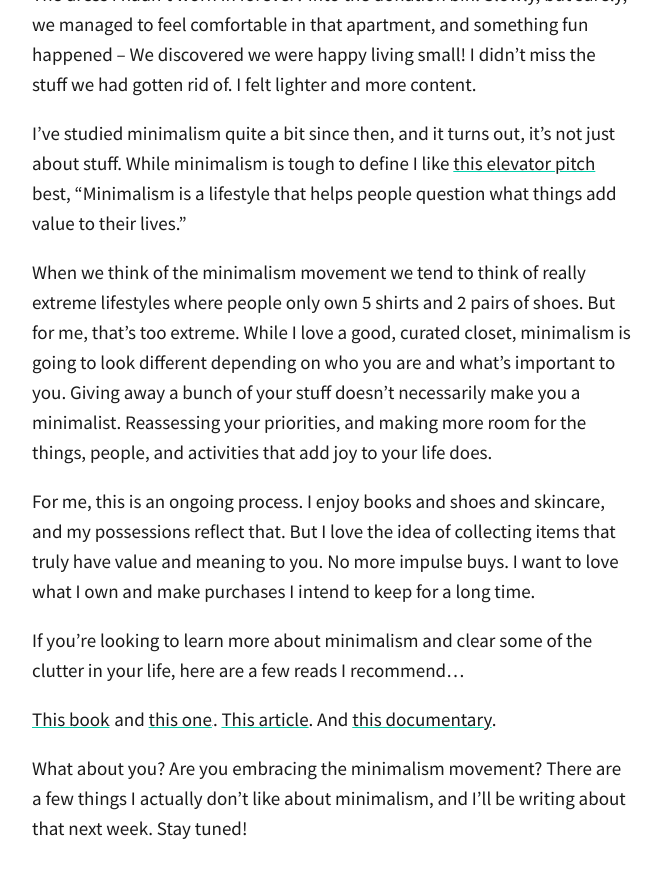
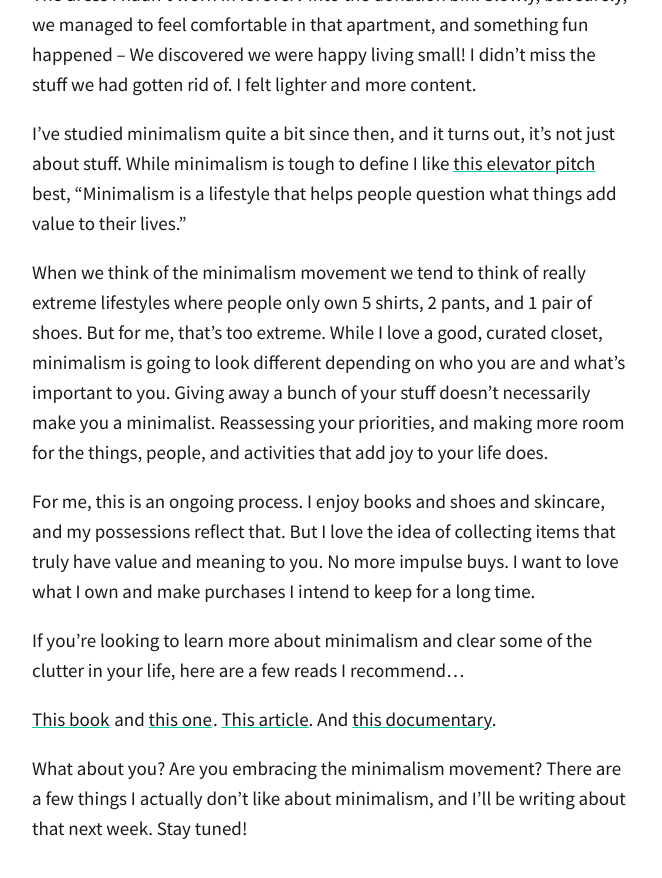
Before and after one commit to totiffany/totiffany.github.io, a Jekyll site: the page built from _posts/2018-02-08-What-I-Love-About-Minimalism.md, in a window 1280 px wide and 900 px high, scrolled down 1641 px. Shown: the top 878 px of the window, without its empty margins (308-970 px from the left). Built offline with Jekyll 4.4.1, drawn with Linux system fonts in a browser that asks for light colours; our own code applies the rules of GitHub Pages for plain Markdown files; grey boxes are pictures that could not be loaded.

Commit message:
Update 2018-02-08-What-I-Love-About-Minimalism.md

```diff
--- a/_posts/2018-02-08-What-I-Love-About-Minimalism.md
+++ b/_posts/2018-02-08-What-I-Love-About-Minimalism.md
@@ -16,7 +16,7 @@ So began my decluttering process. That extra set of measuring cups? Gone. The dr
 
 I've studied minimalism quite a bit since then, and it turns out, it's not just about stuff. While minimalism is tough to define I like [this elevator pitch](https://www.theminimalists.com/pitch/) best, "Minimalism is a lifestyle that helps people question what things add value to their lives."
 
-When we think of the minimalism movement we tend to think of really extreme lifestyles where people only own 5 shirts and 2 pairs of shoes. But for me, that's too extreme. While I love a good, curated closet, minimalism is going to look different depending on who you are and what's important to you. Giving away a bunch of your stuff doesn't necessarily make you a minimalist. Reassessing your priorities, and making more room for the things, people, and activities that add joy to your life does.
+When we think of the minimalism movement we tend to think of really extreme lifestyles where people only own 5 shirts, 2 pants, and 1 pair of shoes. But for me, that's too extreme. While I love a good, curated closet, minimalism is going to look different depending on who you are and what's important to you. Giving away a bunch of your stuff doesn't necessarily make you a minimalist. Reassessing your priorities, and making more room for the things, people, and activities that add joy to your life does.
 
 For me, this is an ongoing process. I enjoy books and shoes and skincare, and my possessions reflect that. But I love the idea of collecting items that truly have value and meaning to you. No more impulse buys. I want to love what I own and make purchases I intend to keep for a long time.
 
```
